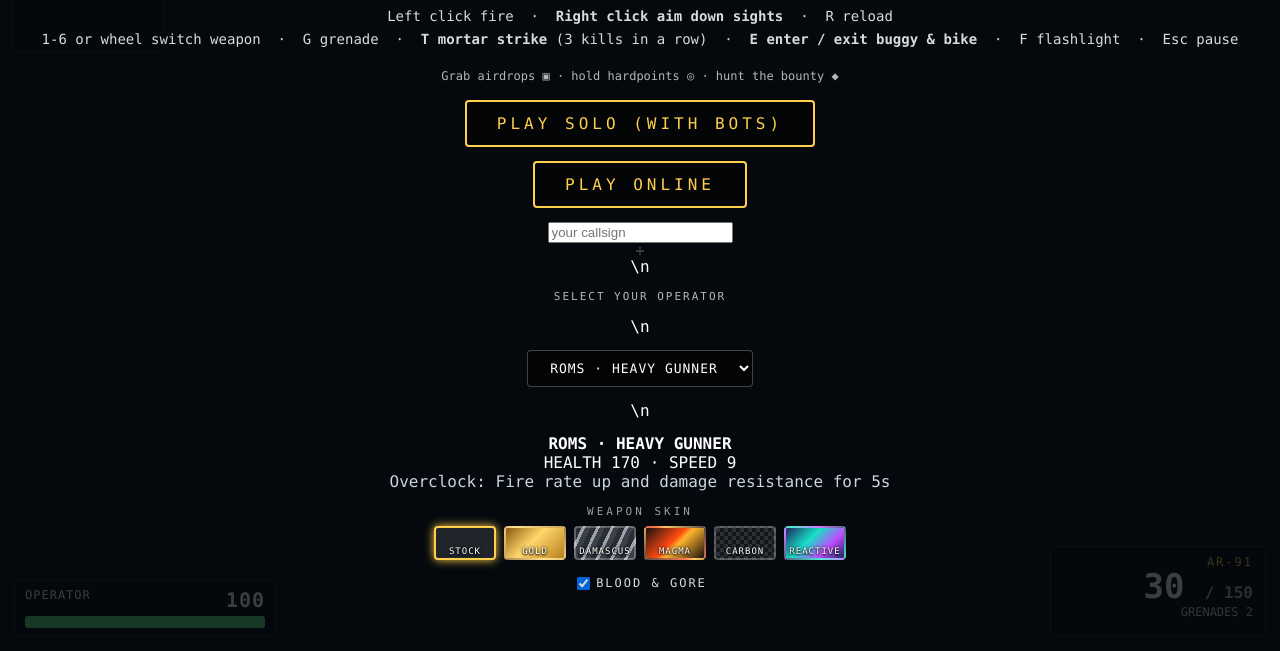
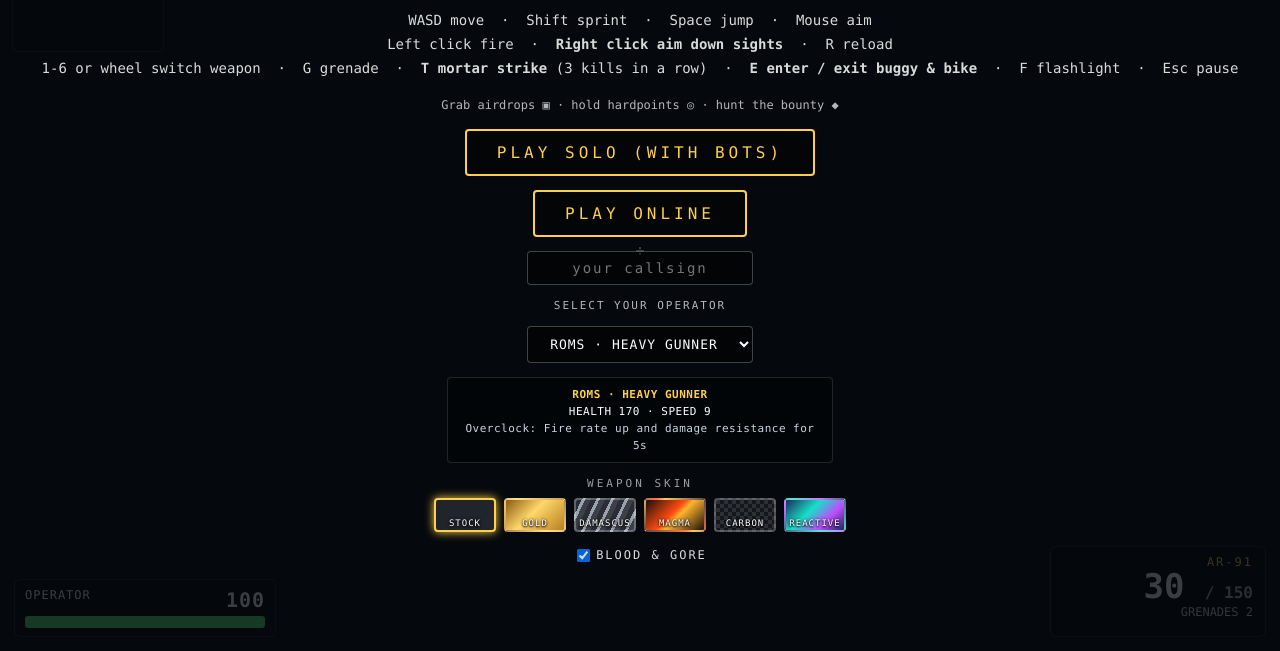
Before and after one commit to Classio08/nighthawk, a website built with Vite: page index.html in a window 1280 px wide. Shown: the part 149-800 px from the top of the page. Built offline with nearby package versions, Linux system fonts and the light colour scheme; no server answers.

Commit message:
fix(menu): render operator selector markup on separate lines

```diff
--- a/index.html
+++ b/index.html
@@ -62,7 +62,11 @@
   .ov p{margin:0;opacity:.85;font-size:14px;line-height:1.7}
   .btn{pointer-events:auto;cursor:pointer;padding:12px 30px;border:2px solid var(--accent);color:var(--accent);background:rgba(0,0,0,.4);font:inherit;font-size:16px;letter-spacing:4px;border-radius:4px}
   .btn:hover{background:var(--accent);color:#000}
-  #operatorbox{pointer-events:auto;background:rgba(0,0,0,.45);border:1px solid rgba(255,255,255,.25);color:#fff;font:inherit;font-size:13px;padding:9px 12px;border-radius:4px;text-align:center;width:226px;letter-spacing:1px}\n  #operatorbox option{background:#111820;color:#fff}\n  #operatorinfo{max-width:360px;min-height:52px;padding:8px 12px;background:rgba(0,0,0,.35);border:1px solid rgba(255,255,255,.12);border-radius:4px;font-size:11px;line-height:1.55;letter-spacing:.5px}\n  #operatorinfo b{color:var(--accent)}\n  #namebox{pointer-events:auto;background:rgba(0,0,0,.45);border:1px solid rgba(255,255,255,.25);color:#fff;font:inherit;font-size:14px;padding:8px 12px;border-radius:4px;text-align:center;width:200px;letter-spacing:2px;user-select:text}
+  #operatorbox{pointer-events:auto;background:rgba(0,0,0,.45);border:1px solid rgba(255,255,255,.25);color:#fff;font:inherit;font-size:13px;padding:9px 12px;border-radius:4px;text-align:center;width:226px;letter-spacing:1px}
+  #operatorbox option{background:#111820;color:#fff}
+  #operatorinfo{max-width:360px;min-height:52px;padding:8px 12px;background:rgba(0,0,0,.35);border:1px solid rgba(255,255,255,.12);border-radius:4px;font-size:11px;line-height:1.55;letter-spacing:.5px}
+  #operatorinfo b{color:var(--accent)}
+  #namebox{pointer-events:auto;background:rgba(0,0,0,.45);border:1px solid rgba(255,255,255,.25);color:#fff;font:inherit;font-size:14px;padding:8px 12px;border-radius:4px;text-align:center;width:200px;letter-spacing:2px;user-select:text}
   #skins{display:flex;gap:8px;align-items:center;justify-content:center;flex-wrap:wrap;pointer-events:auto;max-width:560px}
   #skins small{width:100%;opacity:.6;font-size:11px;letter-spacing:3px}
   .skin{pointer-events:auto;cursor:pointer;width:62px;height:34px;border-radius:4px;border:2px solid rgba(255,255,255,.25);color:#fff;font:inherit;font-size:9px;letter-spacing:1px;display:flex;align-items:flex-end;justify-content:center;padding-bottom:2px;text-shadow:0 1px 2px #000,0 0 3px #000;background:#20242b}
@@ -101,7 +105,10 @@
   <p style="font-size:12px;opacity:.7">Grab airdrops &#9635; &middot; hold hardpoints &#9678; &middot; hunt the bounty &#9670;</p>
   <button class="btn" id="playbtn">PLAY SOLO (WITH BOTS)</button>
   <button class="btn" id="onlinebtn">PLAY ONLINE</button>
-  <input id="namebox" maxlength="16" placeholder="your callsign" spellcheck="false" autocomplete="off" />\n  <label for="operatorbox" style="font-size:11px;letter-spacing:2px;opacity:.7">SELECT YOUR OPERATOR</label>\n  <select id="operatorbox" aria-label="Select operator"><option value="roms">ROMS · HEAVY GUNNER</option><option value="shadow">SHADOW · INFILTRATOR</option><option value="douglas">DOUGLAS · COMBAT MEDIC</option><option value="cliffhanger">CLIFFHANGER · DEMOLITIONS</option><option value="navy-blue">NAVY BLUE · MARKSMAN</option><option value="rampol">RAMPOL · BREACHER</option><option value="maetja">MAETJA · HACKER</option><option value="cleiseis">CLEISEIS · ASSASSIN</option></select>\n  <div id="operatorinfo" aria-live="polite"></div>
+  <input id="namebox" maxlength="16" placeholder="your callsign" spellcheck="false" autocomplete="off" />
+  <label for="operatorbox" style="font-size:11px;letter-spacing:2px;opacity:.7">SELECT YOUR OPERATOR</label>
+  <select id="operatorbox" aria-label="Select operator"><option value="roms">ROMS · HEAVY GUNNER</option><option value="shadow">SHADOW · INFILTRATOR</option><option value="douglas">DOUGLAS · COMBAT MEDIC</option><option value="cliffhanger">CLIFFHANGER · DEMOLITIONS</option><option value="navy-blue">NAVY BLUE · MARKSMAN</option><option value="rampol">RAMPOL · BREACHER</option><option value="maetja">MAETJA · HACKER</option><option value="cleiseis">CLEISEIS · ASSASSIN</option></select>
+  <div id="operatorinfo" aria-live="polite"></div>
   <div id="skins"><small>WEAPON SKIN</small></div>
   <label style="pointer-events:auto;font-size:12px;letter-spacing:2px;opacity:.85;cursor:pointer"><input type="checkbox" id="goretoggle" style="vertical-align:middle;margin-right:6px">BLOOD &amp; GORE</label>
   <p id="onlinemsg" style="min-height:1.4em;color:var(--red)"></p>
```
